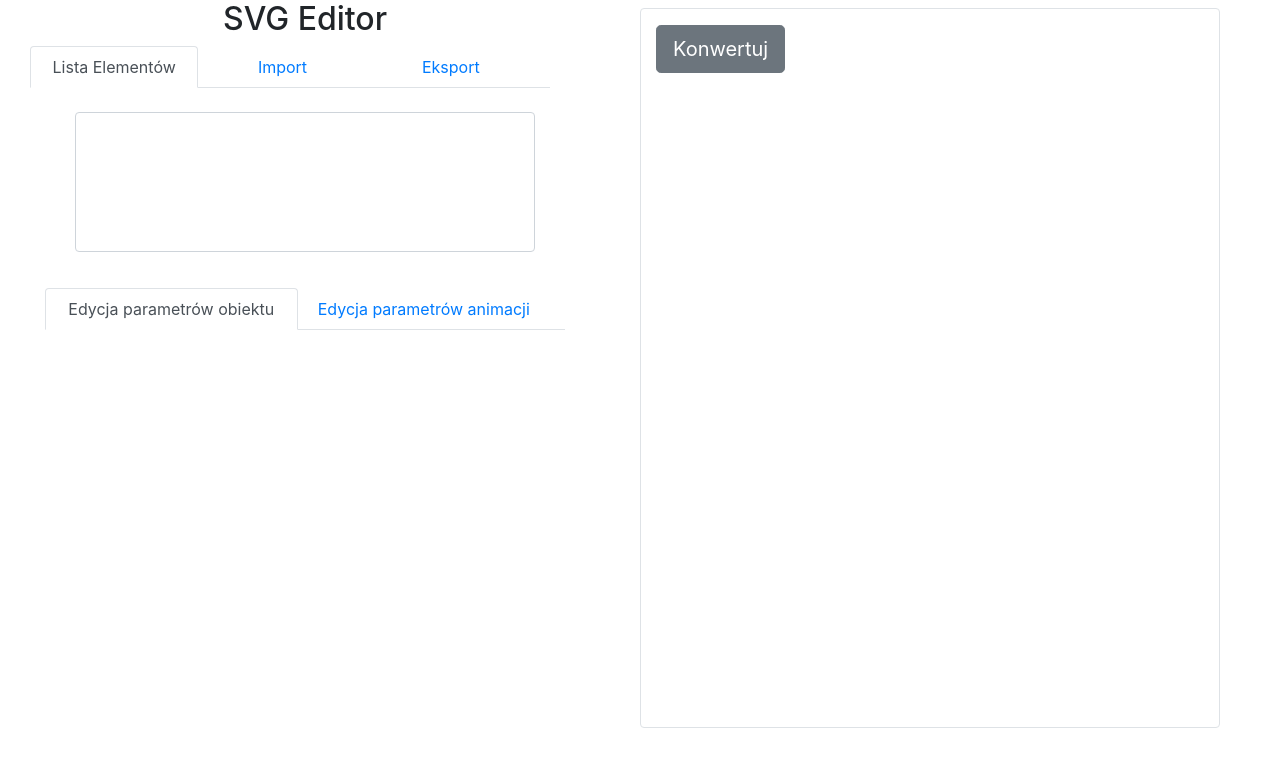
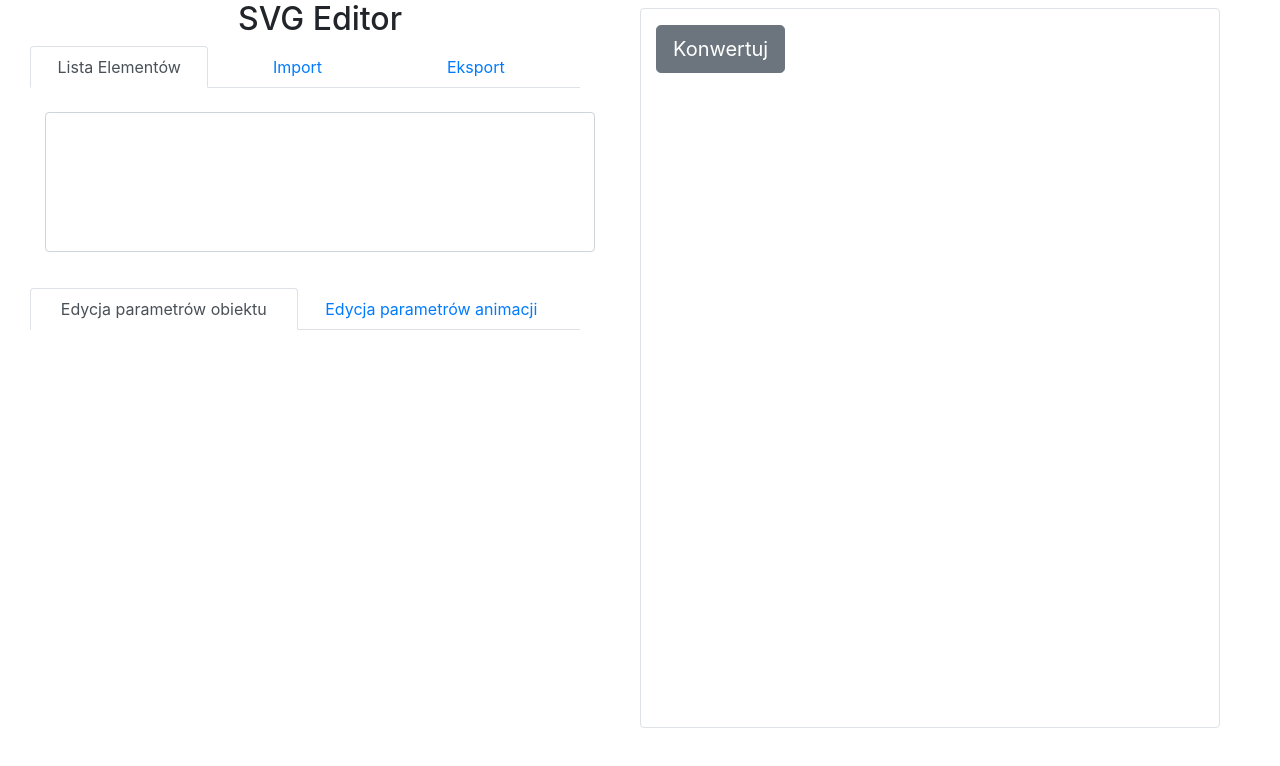
Before and after one commit to wasikm04/svg-animation-editor, a React (Create React App) app: page / in a window 1280 px wide. Shown: the top 766 px of the page. Built offline with nearby package versions, Linux system fonts and the light colour scheme.

Commit message:
Fix layout, remove paddings, margins

```diff
--- a/src/EditionPanel.js
+++ b/src/EditionPanel.js
@@ -23,6 +23,10 @@ const nameSliderStyle = {
   marginBottom: "14px",
   fontSize: '1em',
 };
+
+const marginTitle = {
+  marginTop: '15px',
+}
 
 const inputStyle = {
   float: 'left',
@@ -389,7 +393,7 @@ OnSelectedAnimation(e) {
     }
     }
       return (
-        <div height='calc(100vh/2)' className="container">
+        <div height='calc(100vh/2)' className="container pr-0 pl-0">
         <ul className="nav nav-tabs justify-content-center nav-justified nav-fill container row" role="tablist">
              <li className="nav-item">
                <a className="nav-link   active" data-toggle="tab" href="#css">Edycja parametrów obiektu</a>
@@ -400,13 +404,13 @@ OnSelectedAnimation(e) {
          </ul>
        <div style={heightBox} className=" tab-content container">
        <div id="css" className="container tab-pane active">
-       <div className ="container">
+       <div style={marginTitle} className ="container">
           {editor}
           </div>
            </div>
           <div style={fillHeight} id="animations" className="container tab-pane">
         <div  className="col-12 row mt-2" >
-              <div className="col-7">
+              <div className="col-7 pl-0">
                 <label className="mr-2">
                 <select className="form-control" onChange={(e) => {this.createAnimation = e.target.value}}>
                       <option value="translate">Translacja</option>
--- a/src/ElementsList.js
+++ b/src/ElementsList.js
@@ -38,7 +38,7 @@ class ElementsList extends React.Component {
 
   render() {
       return (
-        <div height='calc(100vh/2)' className="container row">
+        <div height='calc(100vh/2)' className="container row pl-0 pr-0 mr-0 ml-0">
           <h2 className="text-center container  " >SVG Editor</h2>
           <br></br>
           <ul className="nav nav-tabs justify-content-center nav-justified nav-fill container row" role="tablist">
@@ -52,8 +52,8 @@ class ElementsList extends React.Component {
                 <a className="nav-link" data-toggle="tab" href="#export">Eksport</a>
               </li>
           </ul>
-          <div className="tab-content container " style={{height: '200px'}}>
-            <div id="list" className="container tab-pane active">
+          <div className="tab-content container pl-0 pr-0" style={{height: '200px'}}>
+            <div id="list" className="container tab-pane active pl-0 pr-0">
             <br></br>
               <select
                 className="custom-select" size="6"
```
